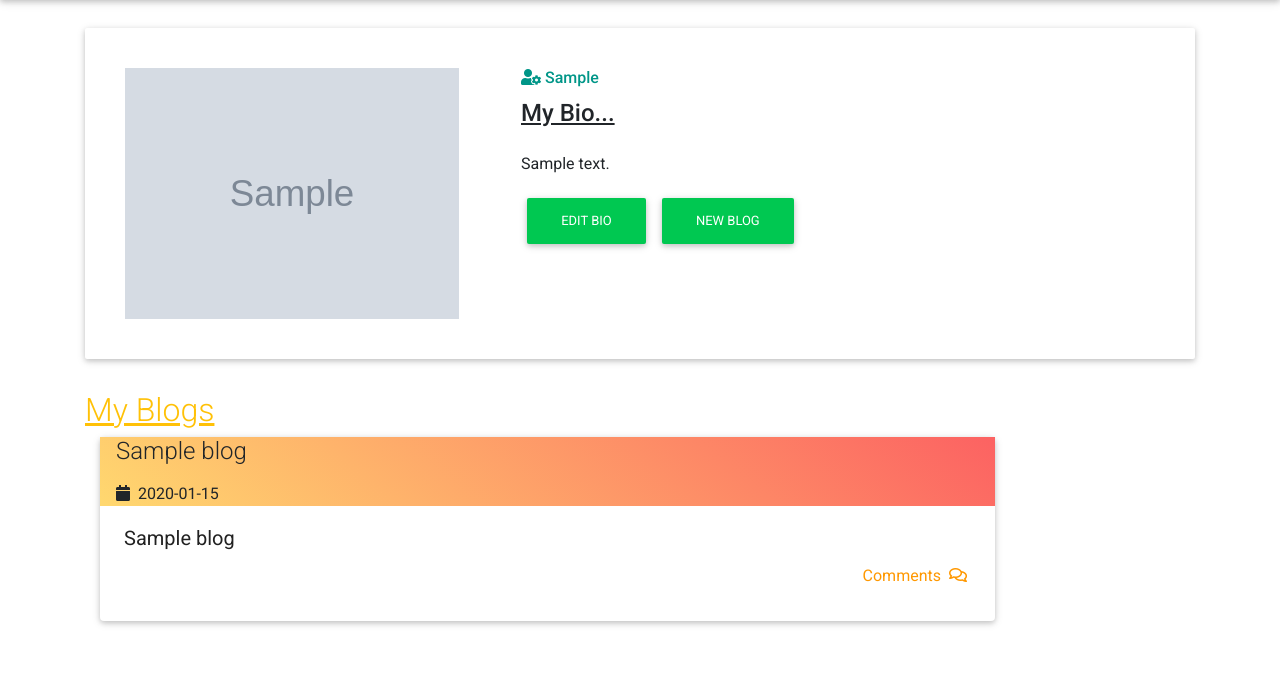
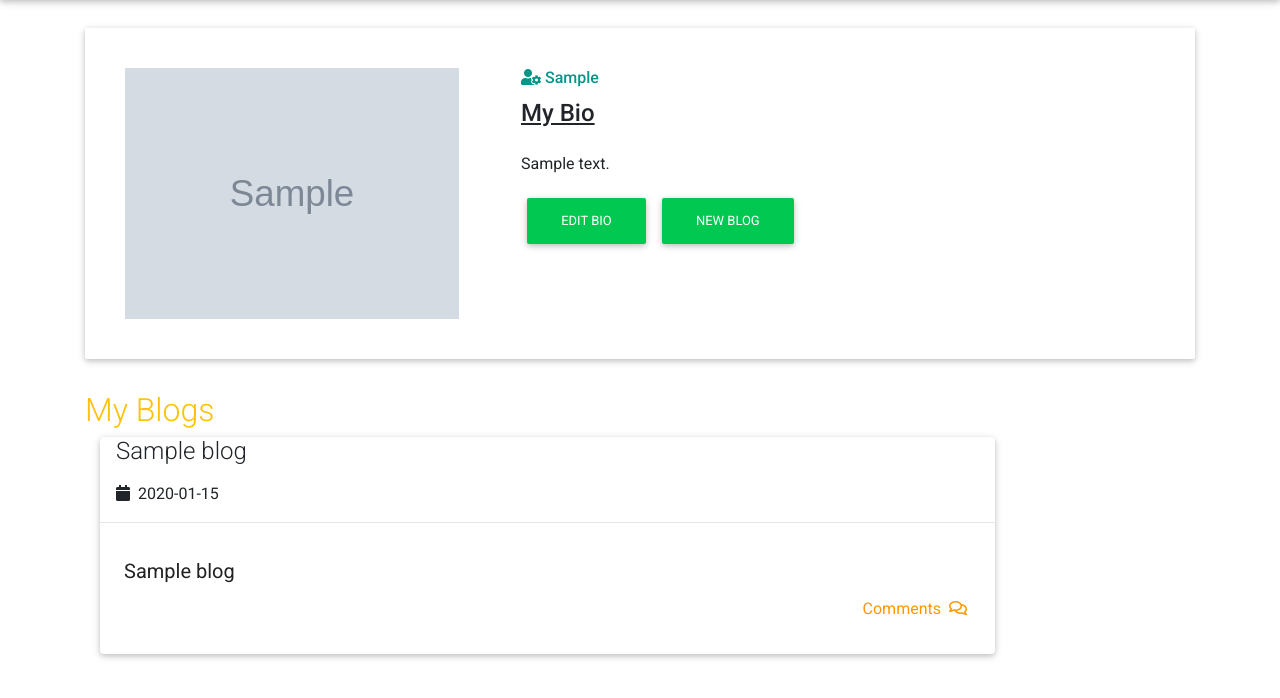
Before and after one commit to dorothymuhonja/Blog-App, a Flask app: template app/templates/profile/profile.html in a window 1280 px wide. Shown: the part 56-754 px from the top of the page. Run offline with Flask 2, Linux system fonts and the light colour scheme; tables that the repository leaves empty hold one stand-in row (values such as "Sample post"); the template is opened without the code that fills it: values that come from a table or form of the project are taken from there, most other values are stand-ins (such as "Sample title", 1, 10 or a date in 2020); grey boxes marked "Sample" are stand-in pictures; data that the repository does not hold is empty; parts of the project's set-up code (start-up, migrations or seed data) failed here and were passed over; some libraries are stand-ins or nearby versions.

Commit message:
make changes

```diff
--- a/app/templates/blogs.html
+++ b/app/templates/blogs.html
@@ -2,6 +2,7 @@
 {% import 'bootstrap/wtf.html' as wtf %}
 
 {% block content %}
+
 <div class="container">
     <h2 style='text-decoration:underline;'>{{ legend }}</h2>
     <hr>
--- a/app/templates/index.html
+++ b/app/templates/index.html
@@ -3,7 +3,7 @@
 <br>
 {% block content %}
    <div class="container">
-       <h1 class="text-center">WELCOME TO BLOGS</h1>
+       <h1 class="text-center" style="font-weight: 900;">WELCOME TO BLOGS</h1>
    </div>
    <br>
     <div class="card w-80">
--- a/app/templates/profile/profile.html
+++ b/app/templates/profile/profile.html
@@ -44,7 +44,7 @@
                     <h2 class="h6 pb-1"><i class="fas fa-user-cog"></i> {{user.username| capitalize}} </h2>
                 </a>
 
-                <h4 class="h4 mb-4" style='text-decoration:underline;'>My Bio...</h4>
+                <h4 class="h4 mb-4" style='text-decoration:underline;'>My Bio</h4>
 
                 {% if user.bio %}
 
@@ -60,6 +60,7 @@
                 {% if user == current_user %}
 
                 <div>
+
                     <h5 style='text-decoration:underline;'>Update Profile Picture </h5>
                     <form action="{{url_for('main.update_pic',uname=user.username)}}" method="post"
                         enctype="multipart/form-data">
@@ -77,7 +78,7 @@
     </div>
     <!-- News jumbotron -->
 
-    <h2 class='amber-text' style='text-decoration:underline;'>My Blogs</h2>
+    <h2 class='amber-text'>My Blogs</h2>
     {% if current_user %}
     {% for items in blog[::-1] %}
 
@@ -89,7 +90,7 @@
                 <div class="card card-cascade wider">
 
                     <!-- Card image -->
-                    <div class="view view-cascade gradient-card-header peach-gradient">
+                    <div>
 
                         <!-- Title -->
                         <h4 class="card-header-title mb-3 ml-3">{{items.title| capitalize}}</h4>
@@ -98,7 +99,7 @@
                         </p>
 
                     </div>
-
+                    <hr>
                     <!-- Card content -->
                     <div class="card-body card-body-cascade">
 
--- a/manage.py
+++ b/manage.py
@@ -4,7 +4,7 @@ from flask_script import Manager, Server
 from flask_migrate import Migrate, MigrateCommand
 
 
-app = create_app('production')
+app = create_app('productionj')
 migrate = Migrate(app,db)
 
 manager = Manager(app)
```
